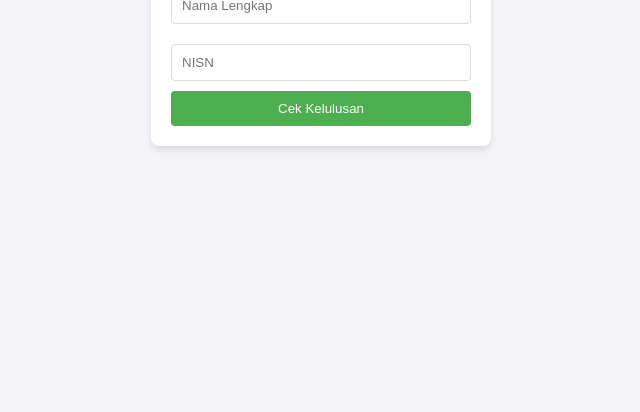
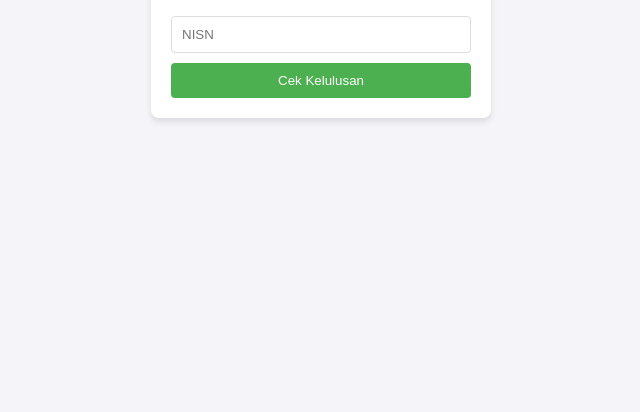
Before and after one commit to riyandzulfikar/aplikasi-kelulusan, a plain HTML site: page index.html in a window 1280 px wide. Shown: the part 388-800 px from the top of the page, without its empty margins (319-959 px from the left). Drawn offline with Linux system fonts and the light colour scheme.

Commit message:
Update index.html

```diff
--- a/index.html
+++ b/index.html
@@ -8,7 +8,7 @@
     <div class="container">
         <h1>CEK KELULUSAN</h1>
         <form id="formKelulusan">
-            <input type="text" id="nama" placeholder="Nama Lengkap" required>
+
             <input type="text" id="nisn" placeholder="NISN" required>
             <button type="submit">Cek Kelulusan</button>
         </form>
```
